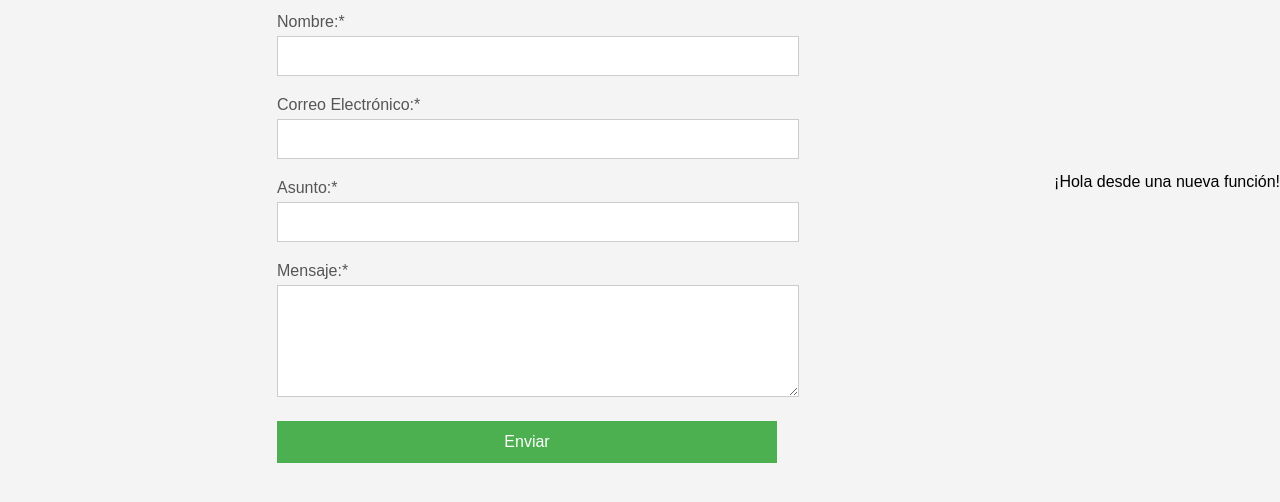
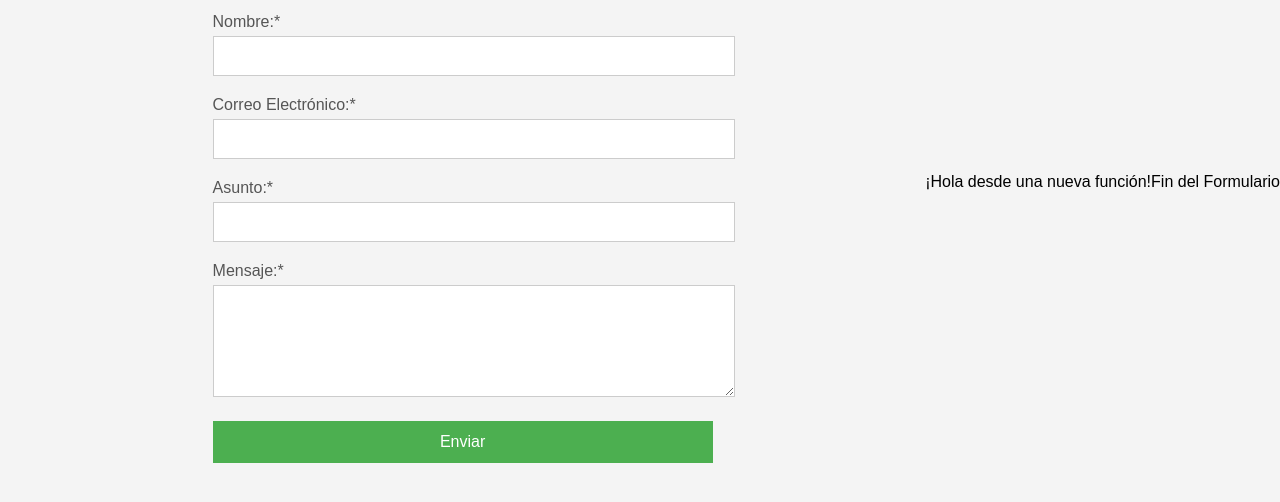
Before and after one commit to 9JuanDiaz/TareaProgramacion, a plain HTML site: page index.html in a window 1280 px wide. Shown: the part 218-720 px from the top of the page. Drawn offline with Linux system fonts and the light colour scheme; files whose address does not match are found by name.

Commit message:
Actualizar index.html

```diff
--- a/index.html
+++ b/index.html
@@ -33,7 +33,7 @@
 </body>
 
   <footer>
-
+    <p> Fin del Formulario</p>
   </footer>
 
 </html>
```
